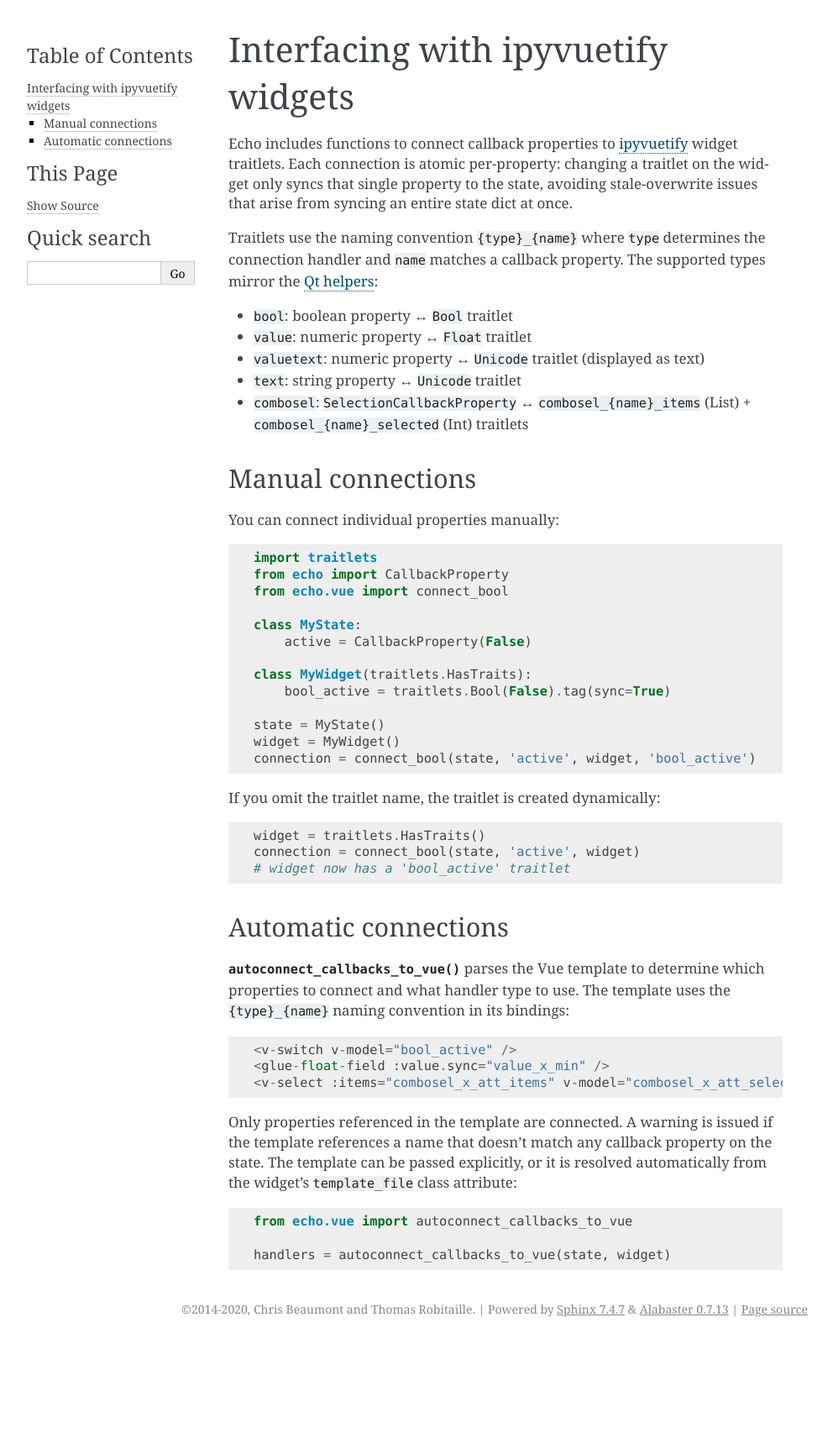
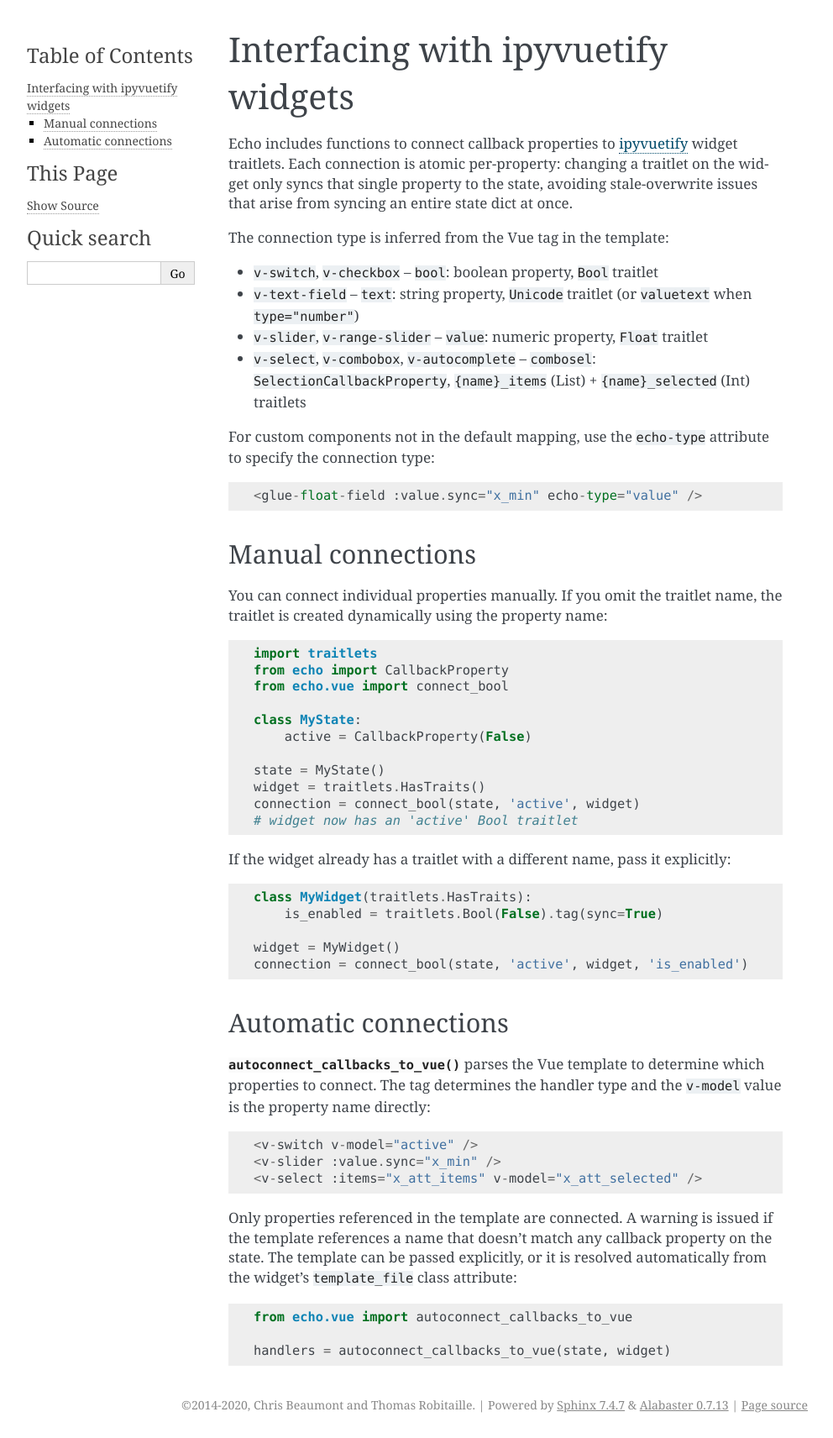
Before and after one commit to glue-viz/echo, a Sphinx documentation site: the page built from doc/vue.rst, in a window 1280 px wide. Shown: the whole page at 84% size, without its empty margins (148-1140 px from the left). Built offline with Sphinx 7.4.7, drawn with Linux system fonts in a browser that asks for light colours; the version number could not be read and is left out; before the commit the page ends 1598 px from its top, so only the background shows below that.

Commit message:
Simplify connections to not include the type in the vue property name

```diff
--- a/doc/vue.rst
+++ b/doc/vue.rst
@@ -9,20 +9,23 @@ Each connection is atomic per-property: changing a traitlet on the widget
 only syncs that single property to the state, avoiding stale-overwrite
 issues that arise from syncing an entire state dict at once.
 
-Traitlets use the naming convention ``{type}_{name}`` where ``type``
-determines the connection handler and ``name`` matches a callback property.
-The supported types mirror the :ref:`Qt helpers <qtapi>`:
+The connection type is inferred from the Vue tag in the template:
 
-* ``bool``: boolean property ↔ ``Bool`` traitlet
-* ``value``: numeric property ↔ ``Float`` traitlet
-* ``valuetext``: numeric property ↔ ``Unicode`` traitlet (displayed as text)
-* ``text``: string property ↔ ``Unicode`` traitlet
-* ``combosel``: ``SelectionCallbackProperty`` ↔ ``combosel_{name}_items`` (List) + ``combosel_{name}_selected`` (Int) traitlets
+* ``v-switch``, ``v-checkbox`` -- ``bool``: boolean property, ``Bool`` traitlet
+* ``v-text-field`` -- ``text``: string property, ``Unicode`` traitlet (or ``valuetext`` when ``type="number"``)
+* ``v-slider``, ``v-range-slider`` -- ``value``: numeric property, ``Float`` traitlet
+* ``v-select``, ``v-combobox``, ``v-autocomplete`` -- ``combosel``: ``SelectionCallbackProperty``, ``{name}_items`` (List) + ``{name}_selected`` (Int) traitlets
+
+For custom components not in the default mapping, use the ``echo-type``
+attribute to specify the connection type::
+
+    <glue-float-field :value.sync="x_min" echo-type="value" />
 
 Manual connections
 ^^^^^^^^^^^^^^^^^^
 
-You can connect individual properties manually::
+You can connect individual properties manually. If you omit the traitlet
+name, the traitlet is created dynamically using the property name::
 
     import traitlets
     from echo import CallbackProperty
@@ -31,29 +34,30 @@ You can connect individual properties manually::
     class MyState:
         active = CallbackProperty(False)
 
-    class MyWidget(traitlets.HasTraits):
-        bool_active = traitlets.Bool(False).tag(sync=True)
-
     state = MyState()
-    widget = MyWidget()
-    connection = connect_bool(state, 'active', widget, 'bool_active')
-
-If you omit the traitlet name, the traitlet is created dynamically::
-
     widget = traitlets.HasTraits()
     connection = connect_bool(state, 'active', widget)
-    # widget now has a 'bool_active' traitlet
+    # widget now has an 'active' Bool traitlet
+
+If the widget already has a traitlet with a different name, pass it
+explicitly::
+
+    class MyWidget(traitlets.HasTraits):
+        is_enabled = traitlets.Bool(False).tag(sync=True)
+
+    widget = MyWidget()
+    connection = connect_bool(state, 'active', widget, 'is_enabled')
 
 Automatic connections
 ^^^^^^^^^^^^^^^^^^^^^
 
 :func:`autoconnect_callbacks_to_vue` parses the Vue template to determine
-which properties to connect and what handler type to use. The template uses
-the ``{type}_{name}`` naming convention in its bindings::
+which properties to connect. The tag determines the handler type and the
+``v-model`` value is the property name directly::
 
-    <v-switch v-model="bool_active" />
-    <glue-float-field :value.sync="value_x_min" />
-    <v-select :items="combosel_x_att_items" v-model="combosel_x_att_selected" />
+    <v-switch v-model="active" />
+    <v-slider :value.sync="x_min" />
+    <v-select :items="x_att_items" v-model="x_att_selected" />
 
 Only properties referenced in the template are connected. A warning is
 issued if the template references a name that doesn't match any callback
```
Also changed, not shown: 4 other files.
